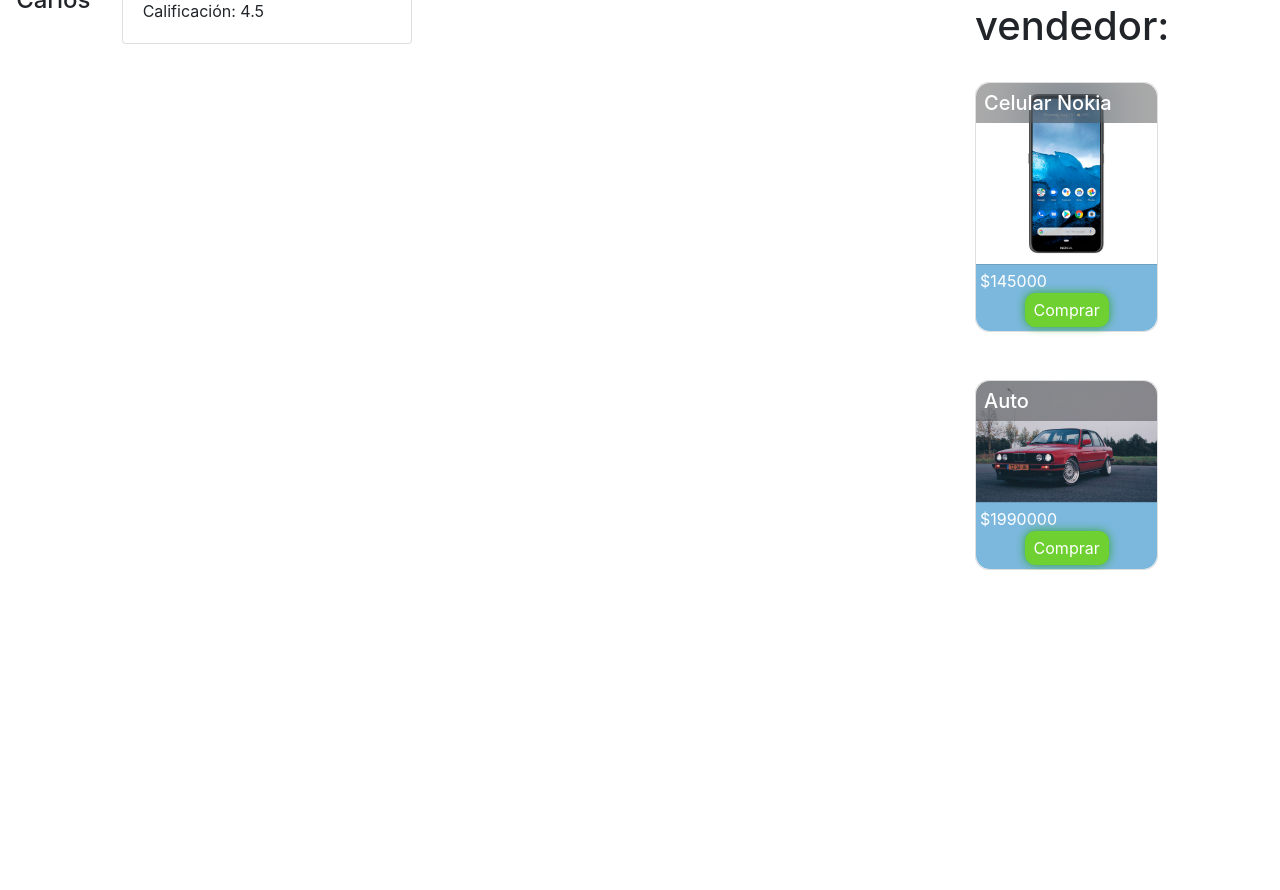
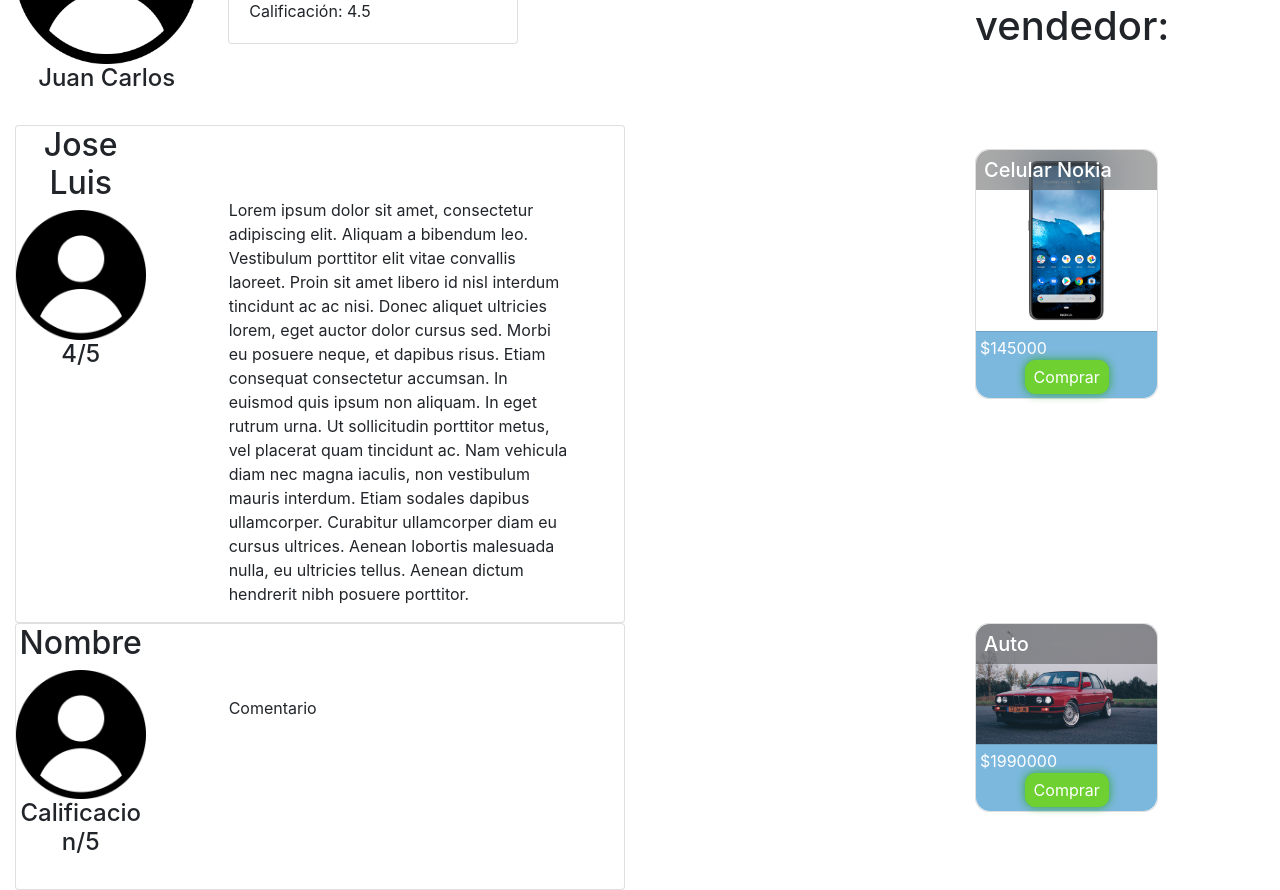
Before and after one commit to crojasmo/ProyectoInterfacesUsuarias, a React (Create React App) app: page /vendedor in a window 1280 px wide. Shown: the part 260-1150 px from the top of the page. Before the commit the page ends 830 px from the top, so only its background shows below. Built offline with nearby package versions, Linux system fonts and the light colour scheme.

Commit message:
comentario y vendedor

```diff
--- a/src/App.js
+++ b/src/App.js
@@ -5,6 +5,7 @@
 import Vendedor from "./Components/vendedor";
 import Contacto from "./Components/Contacto";
 import Compra from "./Components/Compra";
+import Comentario from "./Components/comentario";
 import {
   BrowserRouter,
   Switch,
--- a/src/Components/comentario.js
+++ b/src/Components/comentario.js
@@ -1,6 +1,8 @@
 import React from "react";
-import {Button, Card, Col, Row} from "react-bootstrap";
-
+import {Image,Button, Card, Col, Row} from "react-bootstrap";
+import PropTypes from "prop-types"
+import { withRouter } from "react-router"
+import user from "./img/user.png"
 
 class Comentario extends React.Component{
     constructor(props){
@@ -8,9 +10,34 @@
     }
 
     render(){
-        <Card>
+        return<>
+         <Card>
+        <Row>
 
-        </Card>
+         <Col xs={3}>
+            <h2>{this.props.name || "Nombre"}</h2>
+        <Image src={user} fluid/>
+
+            <h4>{this.props.calificacion || "Calificacion"}/5 </h4>
+
+            <br/>
+
+            </Col>
+            <Col xs={1}></Col>
+        <Col xs={7}>
+        <br/>
+        <br/>
+        <br/>
+
+        <p align="left"> {this.props.comentario || "Comentario"}</p>
+        </Col>
+
+        </Row>
+         </Card>
+
+        </>
     }
 
 }
+
+export default withRouter(Comentario);
--- a/src/Components/vendedor.js
+++ b/src/Components/vendedor.js
@@ -7,6 +7,7 @@
 import nokia from "./img/nokia.jpg"
 import autoReal from "./img/autoreal.jpg"
 import Item from "./item";
+import Comentario from "./comentario"
 
 
 class Vendedor extends React.Component {
@@ -39,7 +40,7 @@
         <br/>
         <br/>
         <br/>
-        <Col xs={1}>
+        <Col xs={2}>
             <h2>Vendedor</h2>
         <Image src={user} fluid/>
             <h4> {this.vendedor.nombre}</h4>
@@ -60,12 +61,14 @@
         </Card>
 
         </Col>
-        <Col xs={3}>
+        <Col xs={2}>
             <br/>
             <br/>
             <br/>
             <br/>
+        <div align="center">
         <Button href="/contacto" variant="primary" size="lg" block>Contactar</Button>
+        </div>
         </Col>
         <Col xs={2}>
         </Col>
@@ -75,16 +78,44 @@
             Mas productos de este
 vendedor:
             </h1>
-            <br/>
-        <Item name="Celular Nokia" price={145000} imageSrc={nokia} />
-        <br/>
-            <br/>
-        <Item name="Auto" price={1990000}imageSrc={autoReal} />
+
+
         </Col>
 
         </Row>
         <Row>
+        <Col xs={6}>
+            <Comentario comentario="Lorem ipsum dolor sit amet, consectetur adipiscing elit.
+             Aliquam a bibendum leo. Vestibulum porttitor elit vitae convallis laoreet.
+             Proin sit amet libero id nisl interdum tincidunt ac ac nisi. Donec aliquet ultricies lorem,
+              eget auctor dolor cursus sed. Morbi eu posuere neque, et dapibus risus. Etiam consequat consectetur accumsan.
+               In euismod quis ipsum non aliquam. In eget rutrum urna. Ut sollicitudin porttitor metus,
+                vel placerat quam tincidunt ac. Nam vehicula diam nec magna iaculis, non vestibulum mauris interdum.
+                 Etiam sodales dapibus ullamcorper. Curabitur ullamcorper diam eu cursus ultrices.
+                  Aenean lobortis malesuada nulla, eu ultricies tellus. Aenean dictum hendrerit nibh posuere porttitor."
+                  name="Jose Luis" calificacion="4"/>
+        </Col>
 
+        <Col xs={3}>
+
+        </Col>
+        <Col xs={2}>
+        <br/>
+        <Item name="Celular Nokia" price={145000} imageSrc={nokia} />
+        <br/>
+        </Col>
+
+        </Row>
+        <Row>
+            <Col xs={6}>
+            <Comentario/>
+            </Col>
+            <Col xs={3}>
+
+            </Col>
+            <Col xs={2}>
+            <Item name="Auto" price={1990000}imageSrc={autoReal} />
+            </Col>
         </Row>
 
         </Container>
```
